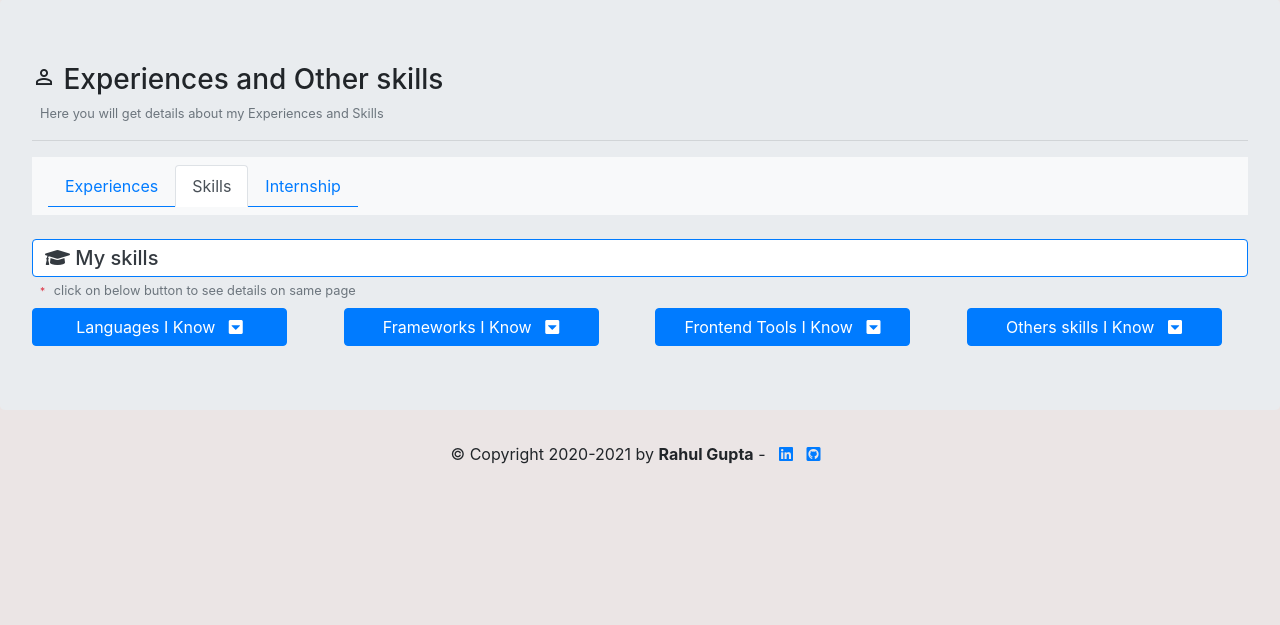
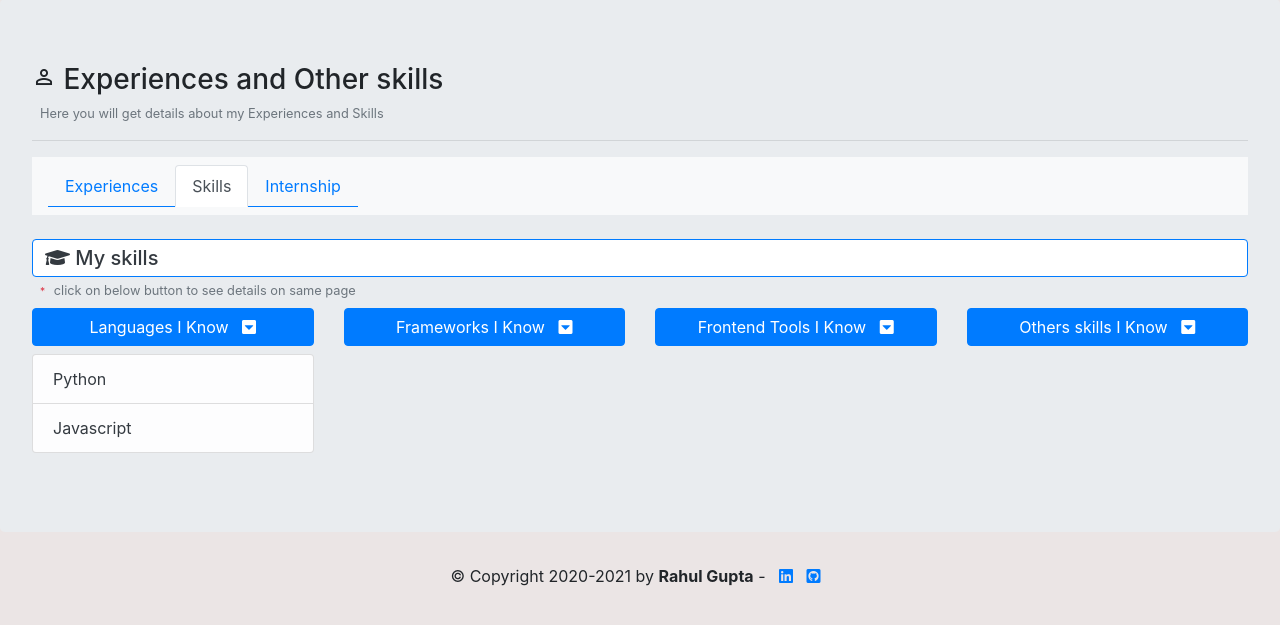
Before and after one commit to Rahul-Radheshyam-Gupta/portfolio, a Django app: page /about/ in a window 1280 px wide, after a click on "Skills". Shown: the part 68-693 px from the top of the page. Run offline with Django 3.2, Linux system fonts and the light colour scheme; data comes from the database, SQL or seed files in the repository; some libraries are stand-ins or nearby versions.

Commit message:
optimize experience page

```diff
--- a/resume/home/templates/home/about.html
+++ b/resume/home/templates/home/about.html
@@ -55,10 +55,10 @@
 
         <p class="small text-secondary mb-2 ml-2" > <span class="small text-danger" >* &nbsp; </span>click on below button to see details on same page </p>
         <div class="row">
-          <div class="col-md-3">
+          <div class="col-lg-3 col-md-12">
             <a href="javascript.void(0)" type="button" class="btn btn1 btn-primary" data-toggle="collapse" data-target="#demo">Languages I Know &nbsp; <i class="fas fa-caret-square-down"></i></a>
-            <div id="demo" class="collapse">
-                <br>
+            <div id="demo" class="collapse mb-15">
+
                 <ol class="list-group">
                     <li class="list-group-item list-group-item-light text-dark">Python</li>
                     <li class="list-group-item list-group-item-light text-dark">Javascript</li>
@@ -66,20 +66,18 @@
                 </ol>
             </div>
           </div>
-          <div class="col-md-3">
+          <div class="col-lg-3 col-md-12">
             <a href="javascript.void(0)" type="button" class="btn btn1 btn-primary" data-toggle="collapse" data-target="#demo4"> Frameworks I Know &nbsp; <i class="fas fa-caret-square-down"></i></a>
-            <div id="demo4" class="collapse">
-                <br>
+            <div id="demo4" class="collapse mb-15">
                 <ol class="list-group">
                   <li class="list-group-item list-group-item-light text-dark">Django</li>
                   <li class="list-group-item list-group-item-light text-dark">Django Restful API</li>
               </ol>
             </div>
           </div>
-          <div class="col-md-3">
+          <div class="col-lg-3 col-md-12">
             <a href="javascript.void(0)" type="button" class="btn btn1  btn-primary" data-toggle="collapse" data-target="#demo2">Frontend Tools I Know &nbsp; <i class="fas fa-caret-square-down"></i></a>
-            <div id="demo2" class="collapse">
-                <br>
+            <div id="demo2" class="collapse mb-15">
                 <ol class="list-group">
                   <li class="list-group-item list-group-item-light text-dark">HTML/CSS</li>
                   <li class="list-group-item list-group-item-light text-dark">Javascript</li>
@@ -88,10 +86,9 @@
               </ol>
             </div>
           </div>
-          <div class="col-md-3">
+          <div class="col-lg-3 col-md-12">
             <a href="javascript.void(0)" type="button" class="btn btn1 btn-primary" data-toggle="collapse" data-target="#demo3">Others skills I Know &nbsp; <i class="fas fa-caret-square-down"></i></a>
-            <div id="demo3" class="collapse">
-                <br>
+            <div id="demo3" class="collapse mb-15">
                 <ol class="list-group">
                   <li class="list-group-item list-group-item-light text-dark">Pandas</li>
                   <li class="list-group-item list-group-item-light text-dark">Numpy</li>
@@ -132,5 +129,7 @@
     </div>
   </div>
 
-
+<script>
+  $("#demo").collapse("show");
+</script>
   {% endblock content %}
--- a/resume/home/templates/home/base.html
+++ b/resume/home/templates/home/base.html
@@ -30,7 +30,12 @@
       background-size: cover;
     }
     .btn1{
-      width: 255px;
+      width: 100%;
+      margin-bottom: 8px;
+    }
+    .mb-15{
+      width: 100%;
+      margin-bottom: 15px;
     }
 
 .container{
```
